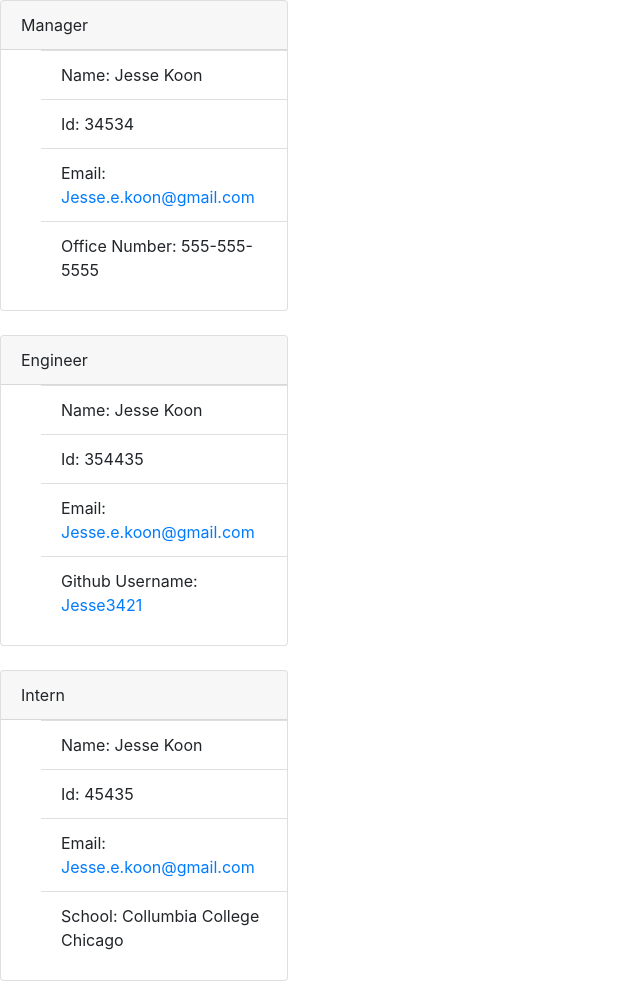
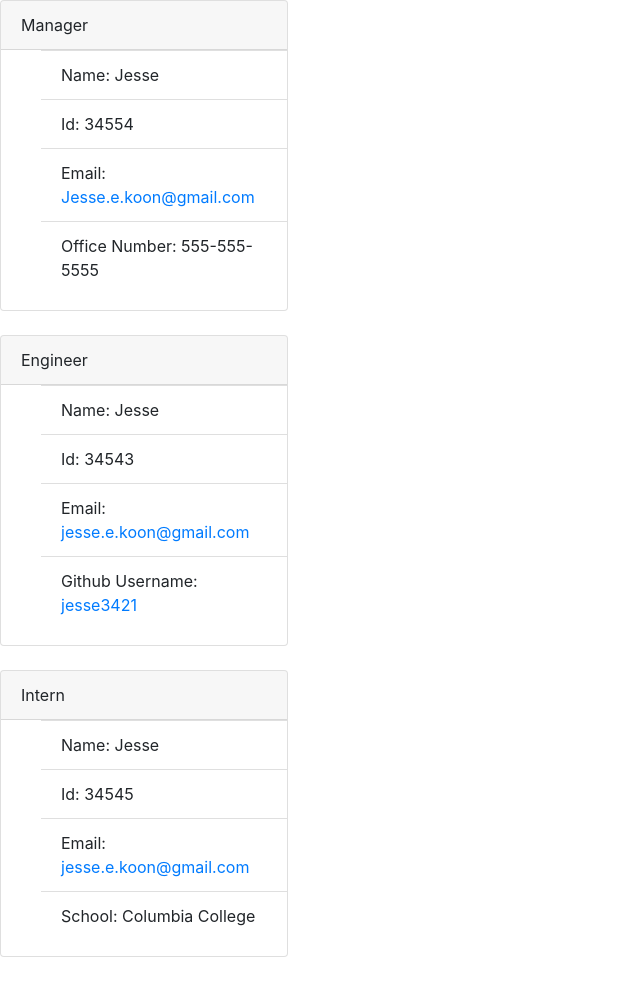
Before and after one commit to Jesse3421/OOP-Challenge, a website: page Results/employeeList.html in a window 1280 px wide. Shown: the whole page, without its empty margins (0-640 px from the left). After the commit the page ends 981 px from the top, so only its background shows below. Drawn offline with nearby package versions, Linux system fonts and the light colour scheme.

Commit message:
final push

```diff
--- a/Results/employeeList.html
+++ b/Results/employeeList.html
@@ -17,8 +17,8 @@
          Manager
          </div>
          <ul class="list group list-group-flush">
-         <li class="list-group-item"> Name: Jesse Koon </li>
-         <li class="list-group-item"> Id: 34534 </li>
+         <li class="list-group-item"> Name: Jesse </li>
+         <li class="list-group-item"> Id: 34554 </li>
          <li class="list-group-item"> Email: <a href="mailto:Jesse.e.koon@gmail.com">Jesse.e.koon@gmail.com</a></li>
          <li class="list-group-item"> Office Number: 555-555-5555 </li>
          </ul>
@@ -31,10 +31,10 @@
         Engineer
         </div>
         <ul class="list group list-group-flush">
-        <li class="list-group-item"> Name: Jesse Koon </li>
-        <li class="list-group-item"> Id: 354435 </li>
-        <li class="list-group-item"> Email: <a href="mailto:Jesse.e.koon@gmail.com">Jesse.e.koon@gmail.com</a></li>
-        <li class="list-group-item"> Github Username: <a href="https://www.github.com/Jesse3421">Jesse3421</a></li>
+        <li class="list-group-item"> Name: Jesse </li>
+        <li class="list-group-item"> Id: 34543 </li>
+        <li class="list-group-item"> Email: <a href="mailto:jesse.e.koon@gmail.com">jesse.e.koon@gmail.com</a></li>
+        <li class="list-group-item"> Github Username: <a href="https://www.github.com/jesse3421">jesse3421</a></li>
         </ul>
         </div>
         <br>
@@ -45,10 +45,10 @@
         Intern
         </div>
         <ul class="list group list-group-flush">
-        <li class="list-group-item"> Name: Jesse Koon </li>
-        <li class="list-group-item"> Id: 45435 </li>
-        <li class="list-group-item"> Email: <a href="mailto:Jesse.e.koon@gmail.com">Jesse.e.koon@gmail.com</a> </li>
-        <li class="list-group-item"> School: Collumbia College Chicago </li>
+        <li class="list-group-item"> Name: Jesse </li>
+        <li class="list-group-item"> Id: 34545 </li>
+        <li class="list-group-item"> Email: <a href="mailto:jesse.e.koon@gmail.com">jesse.e.koon@gmail.com</a> </li>
+        <li class="list-group-item"> School: Columbia College </li>
         </ul>
         </div>
         <br>
--- a/index.js
+++ b/index.js
@@ -8,7 +8,6 @@ const Engineer = require("./lib/Engineer")
 const Employee = require("./lib/Employee")
 const { choices } = require("yargs")
 const buildTeam = require("./template.js")
-
 const OUTPUT_DIR = path.resolve(__dirname, "Results");
 const outputPath = path.join(OUTPUT_DIR, "employeeList.html")
 
--- a/template.js
+++ b/template.js
@@ -8,7 +8,7 @@ const Employee = require("./lib/Employee")
 
 function buildTeam(employeeArr) {
 
-    console.log(employeeArr)
+
     function generateManager(manager) {
          return `
          <div class="card" style="width: 18rem;">
@@ -73,7 +73,7 @@ function buildTeam(employeeArr) {
 
     listArr.push(employeeArr.filter(employee => employee.getRole() === "Intern").map(intern => generateIntern(intern)).join(""))
 
-    console.log(listArr)
+
     return listArr.join("")
 
 
```
Also changed, not shown: README.md.
